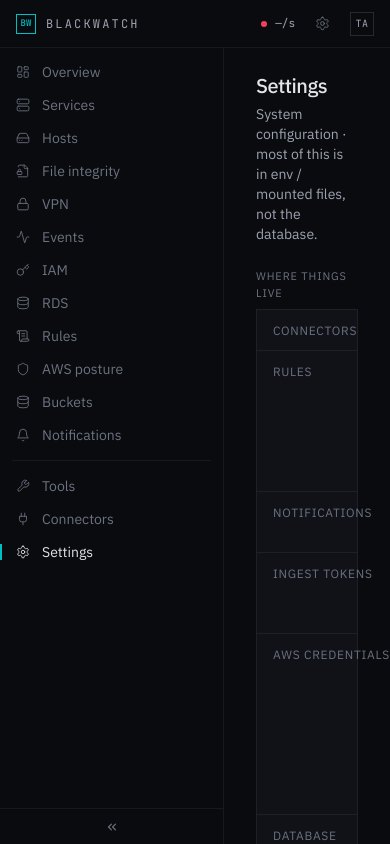
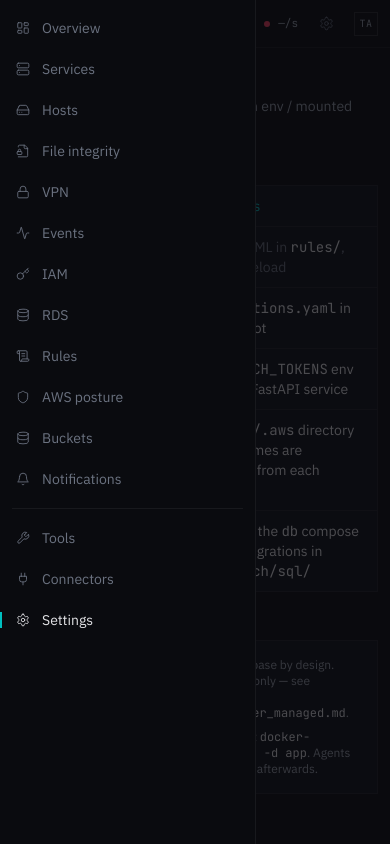
Before and after one commit to TheAlexRider/BlackWatchV2, a Next.js app in the folder blackwatch-ui/: page /settings in a window 390 px wide. Both pictures are taken after a click on the button "Open menu". Built offline with nearby package versions, Linux system fonts and the light colour scheme; no server answers.

Commit message:
ui/ux: responsive shell + drawer nav + PageHeader ReactNode + a11y baseline

```diff
--- a/blackwatch-ui/app/globals.css
+++ b/blackwatch-ui/app/globals.css
@@ -112,4 +112,39 @@
     background: var(--color-signal);
     opacity: 0.55;
   }
+
+  /* Global focus-visible ring — keyboard users need this; the design
+     was hiding focus outlines everywhere. Signal-colored 1px so it's
+     visible without being noisy. */
+  :focus-visible {
+    outline: 1px solid var(--color-signal);
+    outline-offset: 1px;
+  }
+
+  /* Honor the user's reduced-motion preference. Kills the drop-in
+     animations and pulses; leaves layout transitions unaffected so
+     essential state changes (sidebar collapse) still work. */
+  @media (prefers-reduced-motion: reduce) {
+    *, *::before, *::after {
+      animation-duration: 0.01ms !important;
+      animation-iteration-count: 1 !important;
+      transition-duration: 0.01ms !important;
+      scroll-behavior: auto !important;
+    }
+  }
+
+  /* Prevent long unbreakable identifiers (rule ids, event ids, ARNs) from
+     forcing horizontal scroll on mobile. */
+  code, pre, .font-mono {
+    overflow-wrap: anywhere;
+  }
+
+  /* Tables inside a horizontally-scrollable container should keep their
+     natural min-width. DataPanel now wraps its children in overflow-x-auto,
+     but `w-full table-fixed` would otherwise force the table to shrink
+     to container width — squishing columns on mobile. This preserves the
+     fixed column widths and lets the outer wrapper scroll instead. */
+  .overflow-x-auto > table {
+    min-width: max-content;
+  }
 }
--- a/blackwatch-ui/components/layout/AppShell.tsx
+++ b/blackwatch-ui/components/layout/AppShell.tsx
@@ -1,14 +1,23 @@
+"use client";
+
+import { useState } from "react";
 import { TopNav } from "./TopNav";
 import { SideNav } from "./SideNav";
 
+// Root layout. On desktop: fixed sidebar + scrollable main. On mobile the
+// sidebar becomes an off-canvas drawer opened by the TopNav hamburger.
+// The `min-h-dvh` unit prevents the iOS mobile-Safari 100vh trap where
+// the toolbar overlaps the last row of content.
 export function AppShell({ children }: { children: React.ReactNode }) {
+  const [navOpen, setNavOpen] = useState(false);
+
   return (
-    <div className="flex h-screen flex-col">
-      <TopNav />
+    <div className="flex min-h-dvh flex-col">
+      <TopNav onMenuClick={() => setNavOpen((v) => !v)} menuOpen={navOpen} />
       <div className="flex flex-1 overflow-hidden">
-        <SideNav />
-        <main className="flex-1 overflow-auto px-8 py-6">
-          <div className="mx-auto max-w-[1280px]">{children}</div>
+        <SideNav mobileOpen={navOpen} onCloseMobile={() => setNavOpen(false)} />
+        <main className="flex-1 overflow-auto px-3 py-4 md:px-8 md:py-6">
+          <div className="mx-auto w-full max-w-[1280px]">{children}</div>
         </main>
       </div>
     </div>
--- a/blackwatch-ui/components/layout/DataPanel.tsx
+++ b/blackwatch-ui/components/layout/DataPanel.tsx
@@ -1,15 +1,32 @@
 import clsx from "clsx";
 
+// The bordered/tinted section every table sits inside. On narrow viewports
+// wide tables would either force horizontal page scroll or squish into
+// unreadable columns — so we make the panel's inner region scroll
+// horizontally by default (`overflow-x-auto`). Callers that don't have
+// a table (e.g. embed a form or a description panel) can opt out with
+// `scrollX={false}`, and pages that historically shipped
+// `className="overflow-hidden"` still work because the outer section
+// itself is unchanged.
 export function DataPanel({
   children,
   className,
+  scrollX = true,
 }: {
   children: React.ReactNode;
   className?: string;
+  scrollX?: boolean;
 }) {
+  const content = scrollX ? (
+    <div className="overflow-x-auto">{children}</div>
+  ) : (
+    children
+  );
   return (
-    <section className={clsx("border border-line-soft bg-surface-1", className)}>
-      {children}
+    <section
+      className={clsx("border border-line-soft bg-surface-1", className)}
+    >
+      {content}
     </section>
   );
 }
--- a/blackwatch-ui/components/layout/PageHeader.tsx
+++ b/blackwatch-ui/components/layout/PageHeader.tsx
@@ -1,23 +1,29 @@
+// Page-level header. Title stays h1 for a11y; subtitle now accepts any
+// ReactNode so callers can embed colored counts, links, etc. On narrow
+// screens actions wrap below the title-block rather than fighting for
+// horizontal space.
 export function PageHeader({
   title,
   subtitle,
   actions,
 }: {
   title: string;
-  subtitle?: string;
+  subtitle?: React.ReactNode;
   actions?: React.ReactNode;
 }) {
   return (
-    <header className="mb-6 flex items-end justify-between gap-4">
+    <header className="mb-6 flex flex-col gap-3 md:mb-6 md:flex-row md:items-end md:justify-between md:gap-4">
       <div className="min-w-0">
         <h1 className="truncate text-xl font-medium tracking-tight text-fg">
           {title}
         </h1>
         {subtitle && (
-          <p className="mt-1 text-sm text-fg-muted">{subtitle}</p>
+          <div className="mt-1 text-sm text-fg-muted">{subtitle}</div>
         )}
       </div>
-      {actions && <div className="shrink-0">{actions}</div>}
+      {actions && (
+        <div className="flex flex-wrap gap-2 md:shrink-0">{actions}</div>
+      )}
     </header>
   );
 }
--- a/blackwatch-ui/components/layout/SideNav.tsx
+++ b/blackwatch-ui/components/layout/SideNav.tsx
@@ -2,7 +2,7 @@
 
 import Link from "next/link";
 import { usePathname } from "next/navigation";
-import { useState, useEffect } from "react";
+import { useEffect, useState } from "react";
 import clsx from "clsx";
 import {
   LayoutDashboard,
@@ -53,14 +53,31 @@
 
 const STORAGE_KEY = "bw-sidenav-collapsed";
 
-export function SideNav() {
+// Desktop: fixed rail. Mobile: off-canvas drawer opened via the TopNav
+// hamburger — position:fixed + backdrop. The parent AppShell controls the
+// mobile open/close state; this component just renders both modes.
+export function SideNav({
+  mobileOpen = false,
+  onCloseMobile,
+}: {
+  mobileOpen?: boolean;
+  onCloseMobile?: () => void;
+}) {
   const pathname = usePathname();
   const [collapsed, setCollapsed] = useState(false);
 
   useEffect(() => {
-    const stored = typeof window !== "undefined" ? localStorage.getItem(STORAGE_KEY) : null;
+    const stored =
+      typeof window !== "undefined" ? localStorage.getItem(STORAGE_KEY) : null;
     if (stored === "true") setCollapsed(true);
   }, []);
+
+  // Close mobile drawer on route change — otherwise a nav click leaves the
+  // drawer open on top of the newly-loaded page.
+  useEffect(() => {
+    if (mobileOpen) onCloseMobile?.();
+    // eslint-disable-next-line react-hooks/exhaustive-deps
+  }, [pathname]);
 
   function toggle() {
     setCollapsed((prev) => {
@@ -68,49 +85,67 @@
       try {
         localStorage.setItem(STORAGE_KEY, String(next));
       } catch {
-        /* ignore storage errors (private mode, quota) */
+        /* ignore quota / private-mode errors */
       }
       return next;
     });
   }
 
   return (
+    <>
+      {/* Mobile backdrop — click to dismiss */}
+      {mobileOpen && (
+        <button
+          type="button"
+          aria-label="Close menu"
+          onClick={onCloseMobile}
+          className="fixed inset-0 z-30 bg-canvas/70 md:hidden"
+        />
+      )}
+
       <nav
         aria-label="Primary"
         className={clsx(
-        "flex shrink-0 flex-col border-r border-line-soft transition-[width] duration-200 ease-out",
-        collapsed ? "w-12" : "w-56",
+          "flex shrink-0 flex-col border-r border-line-soft bg-canvas transition-[width,transform] duration-200 ease-out",
+          // Desktop
+          "hidden md:flex",
+          collapsed ? "md:w-12" : "md:w-56",
+          // Mobile drawer (only visible when open)
+          mobileOpen &&
+            "!fixed !inset-y-0 !left-0 z-40 !flex w-64 !transition-transform md:!static md:!w-56",
         )}
       >
-      <div className="flex flex-1 flex-col gap-px py-2">
+        <div className="flex flex-1 flex-col gap-px overflow-y-auto py-2">
           {primaryNav.map((item) => (
             <NavItem
               key={item.href}
               item={item}
               active={isActive(pathname, item.href)}
-            collapsed={collapsed}
+              collapsed={collapsed && !mobileOpen}
             />
           ))}
-        <div className="my-2 mx-3 h-px bg-line-soft" />
+          <div className="mx-3 my-2 h-px bg-line-soft" />
           {secondaryNav.map((item) => (
             <NavItem
               key={item.href}
               item={item}
               active={isActive(pathname, item.href)}
-            collapsed={collapsed}
+              collapsed={collapsed && !mobileOpen}
             />
           ))}
         </div>
 
+        {/* Desktop-only collapse toggle. Mobile drawer closes via backdrop. */}
         <button
           type="button"
           onClick={toggle}
           aria-label={collapsed ? "Expand sidebar" : "Collapse sidebar"}
-        className="flex h-9 items-center justify-center border-t border-line-soft text-fg-subtle transition-colors hover:text-fg"
+          className="hidden h-9 items-center justify-center border-t border-line-soft text-fg-subtle transition-colors hover:text-fg md:flex"
         >
           {collapsed ? <ChevronsRight size={14} /> : <ChevronsLeft size={14} />}
         </button>
       </nav>
+    </>
   );
 }
 
@@ -129,7 +164,8 @@
       href={item.href}
       title={collapsed ? item.label : undefined}
       className={clsx(
-        "relative mx-2 flex h-8 items-center gap-3 px-2 text-sm transition-colors",
+        "relative mx-2 flex h-10 items-center gap-3 px-2 text-sm transition-colors md:h-8",
+        "focus-visible:outline-none focus-visible:ring-1 focus-visible:ring-signal",
         active ? "text-fg" : "text-fg-subtle hover:text-fg",
       )}
     >
--- a/blackwatch-ui/components/layout/TopNav.tsx
+++ b/blackwatch-ui/components/layout/TopNav.tsx
@@ -1,32 +1,54 @@
-import { Settings as SettingsIcon } from "lucide-react";
+import Link from "next/link";
+import { Menu, Settings as SettingsIcon, X } from "lucide-react";
 import { LiveCounter } from "./LiveCounter";
 
-export function TopNav() {
+// Top navigation. On mobile the hamburger toggles the SideNav drawer; on
+// desktop it's hidden.
+//
+// The Settings button now navigates to /settings (was a dead button
+// before). The account pill was decorative-only; kept as a static badge
+// since there's no user-switch UI in this app.
+export function TopNav({
+  onMenuClick,
+  menuOpen = false,
+}: {
+  onMenuClick?: () => void;
+  menuOpen?: boolean;
+}) {
   return (
-    <header className="flex h-12 shrink-0 items-center border-b border-line-soft px-4">
+    <header className="flex h-12 shrink-0 items-center border-b border-line-soft px-3 md:px-4">
+      <button
+        type="button"
+        onClick={onMenuClick}
+        aria-label={menuOpen ? "Close menu" : "Open menu"}
+        aria-expanded={menuOpen}
+        className="mr-2 flex h-9 w-9 items-center justify-center text-fg-muted transition-colors hover:text-fg focus-visible:outline-none focus-visible:ring-1 focus-visible:ring-signal md:hidden"
+      >
+        {menuOpen ? <X size={16} /> : <Menu size={16} />}
+      </button>
+
       <div className="flex items-center gap-2.5">
         <Logo />
-        <span className="font-mono text-xs uppercase tracking-[0.18em] text-fg-muted">
+        <span className="hidden font-mono text-xs uppercase tracking-[0.18em] text-fg-muted sm:inline">
           blackwatch
         </span>
       </div>
 
-      <div className="ml-auto flex items-center gap-5">
+      <div className="ml-auto flex items-center gap-3 md:gap-5">
         <LiveCounter />
-        <button
-          type="button"
+        <Link
+          href="/settings"
           aria-label="Settings"
-          className="text-fg-subtle transition-colors hover:text-fg"
+          className="flex h-8 w-8 items-center justify-center text-fg-subtle transition-colors hover:text-fg focus-visible:outline-none focus-visible:ring-1 focus-visible:ring-signal"
         >
           <SettingsIcon size={15} strokeWidth={1.5} />
-        </button>
-        <button
-          type="button"
-          aria-label="Account"
-          className="flex h-6 w-6 items-center justify-center border border-line font-mono text-[10px] uppercase tracking-wider text-fg-muted transition-colors hover:text-fg"
+        </Link>
+        <span
+          aria-hidden
+          className="flex h-6 w-6 items-center justify-center border border-line font-mono text-[10px] uppercase tracking-wider text-fg-muted"
         >
           TA
-        </button>
+        </span>
       </div>
     </header>
   );
```
Also changed, not shown: blackwatch-ui/components/ui/FlashToast.tsx (+13 -0 lines). Lines whose indentation alone changed are shown as unchanged.
